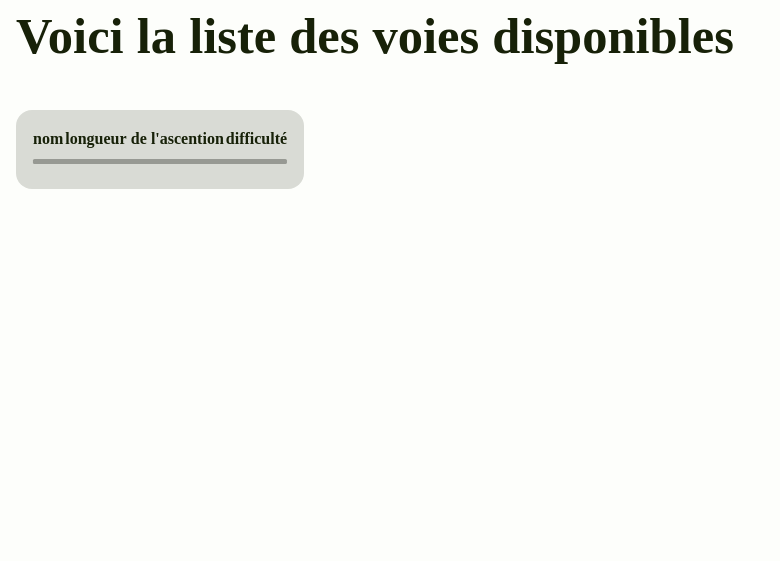
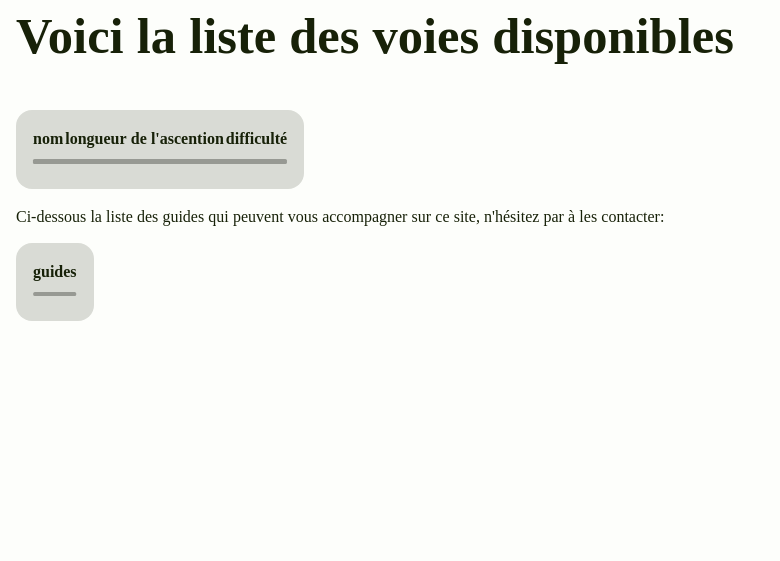
Before and after one commit to xyannick3/Escalada, a Flask app: page /site/1 in a window 1280 px wide. Shown: the part 139-700 px from the top of the page, without its empty margins (0-780 px from the left). Run offline with Flask 3, Linux system fonts and the light colour scheme; data that the repository does not hold is empty; some libraries are stand-ins or nearby versions.

Commit message:
ajout affichage des guides

```diff
--- a/DevelopmentFile/main.py
+++ b/DevelopmentFile/main.py
@@ -86,10 +86,14 @@ def site(select) :
     with db.connect() as conn:
         with conn.cursor(cursor_factory=psycopg2.extras.NamedTupleCursor) as cur :
             cur.execute(
+                " select distinct mail from siteesca, estguidede where siteesca.codepostal=estguidede.codepostal and idse=%s;",
+            (select,))
+            guides=cur.fetchall()
+            cur.execute(
                 "select voie.idv, voie.nom, voie.longueur, voie.fr from siteesca, voie where (siteesca.idse = voie.idse) AND (siteesca.idse=%s);"
                 ,(select,))
             result=cur.fetchall()
-    return render_template("site.html",content=result,ses=session)
+    return render_template("site.html",content=result,ses=session,guides=guides)
 
 
 @app.route("/register",methods=["GET","POST"])
@@ -593,11 +597,5 @@ def transfer(select):
                 conn.commit()
         return redirect(url_for('cordees'))
 
-
-
-
-
-
-
 if __name__ == "__main__" :
     app.run()
--- a/DevelopmentFile/templates/cordees.html
+++ b/DevelopmentFile/templates/cordees.html
@@ -17,12 +17,10 @@
                     <div class="separation_bar"></div>
                 </th>
             </tr>
-            {%set i=0%}
             {%for item in content%}
                 <tr>
-                    <td><div onmouseout="this.style.backgroundColor='var({% if i%2 == 0 %}--background{% else %}--background-accent{% endif %})'" onmouseover="this.style.backgroundColor='#e74c3c'"  onclick="location.href =  '{{url_for("cordeeselect", select=item["idcordee"])}}'">{{item["nomcordee"]}}</div></td>
+                    <td><div onmouseout="this.style.backgroundColor='var({% if loop.index%2 != 0 %}--background{% else %}--background-accent{% endif %})'" onmouseover="this.style.backgroundColor='#e74c3c'"  onclick="location.href =  '{{url_for("cordeeselect", select=item["idcordee"])}}'">{{item["nomcordee"]}}</div></td>
                 </tr>
-            {%set i=i+1%}
             {%endfor%}
         </tbody>
     </table>
--- a/DevelopmentFile/templates/site.html
+++ b/DevelopmentFile/templates/site.html
@@ -32,4 +32,32 @@
         </tbody>
     </table>
 </div>
+
+
+<p>
+    Ci-dessous la liste des guides qui peuvent vous accompagner sur ce site, n'hésitez par à les contacter:
+</p>
+<div class="table_wrapper">
+    <table>
+        <tread>
+            <tr>
+                <th>guides</th>
+            </tr>
+        </thead>
+        <tbody>
+            <tr>
+                <th colspan="1">
+                    <div class="separation_bar"></div>
+                </th>
+            </tr>
+            {% for item in guides%}
+
+                <tr>
+                    <td><div onmouseout="this.style.backgroundColor='var({% if loop.index%2 != 0 %}--background{% else %}--background-accent{% endif %})'" onmouseover="this.style.backgroundColor='#e74c3c'"  onclick="location.href =  '{{url_for("user", select=item["mail"])}}'">{{item["mail"]}}</div></td>
+                    <!--<td><a href={{url_for("site", select=item["idse"])}}>{{item["nom"]}}</a></td>-->
+                </tr>
+            {%endfor%}
+        </tbody>
+    </table>
+</div>
 {%endblock%}
```
Also changed, not shown: DevelopmentFile/templates/sites.html (+4 -4 lines).
